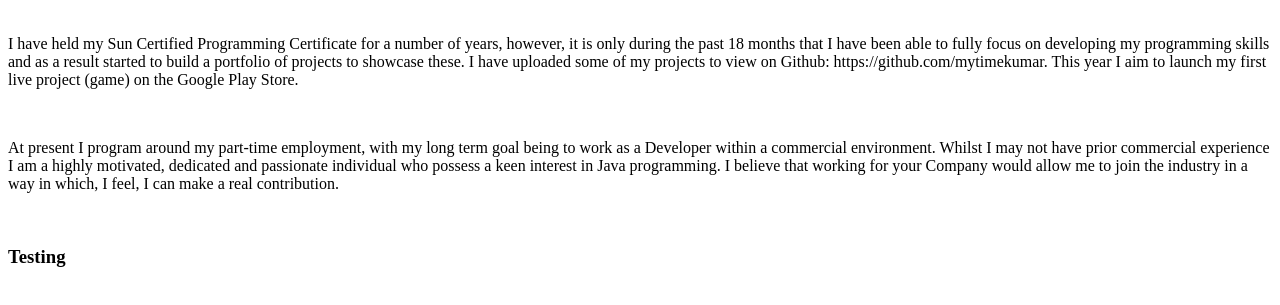
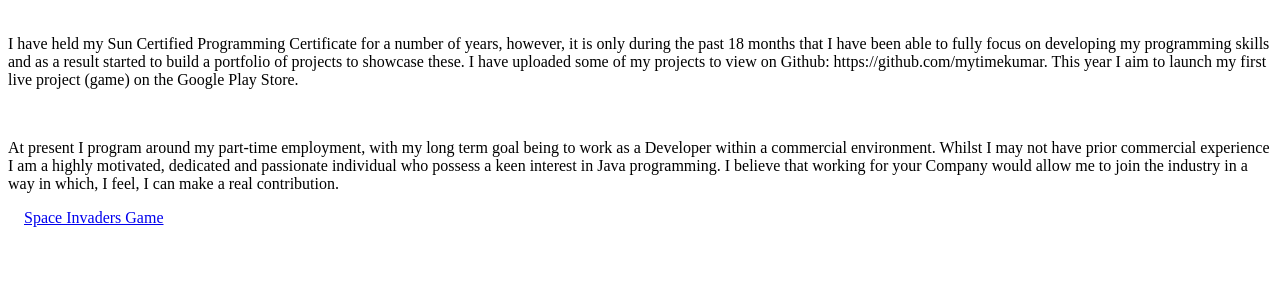
Before and after one commit to mytimekumar/mytimekumar.github.io, a plain HTML site: page index.html in a window 1280 px wide. Shown: the part 105-410 px from the top of the page. Drawn offline with Linux system fonts and the light colour scheme.

Commit message:
added link to index.html

```diff
--- a/index.html
+++ b/index.html
@@ -17,7 +17,9 @@ At present I program around my part-time employment, with my long term goal bein
 </p>
 
 
-<h3> Testing </h3>
+<a href="https://mytimekumar.github.io/spaceinvaders/">Space Invaders Game</a>
+
+
 
 </body>
 </html>
```
